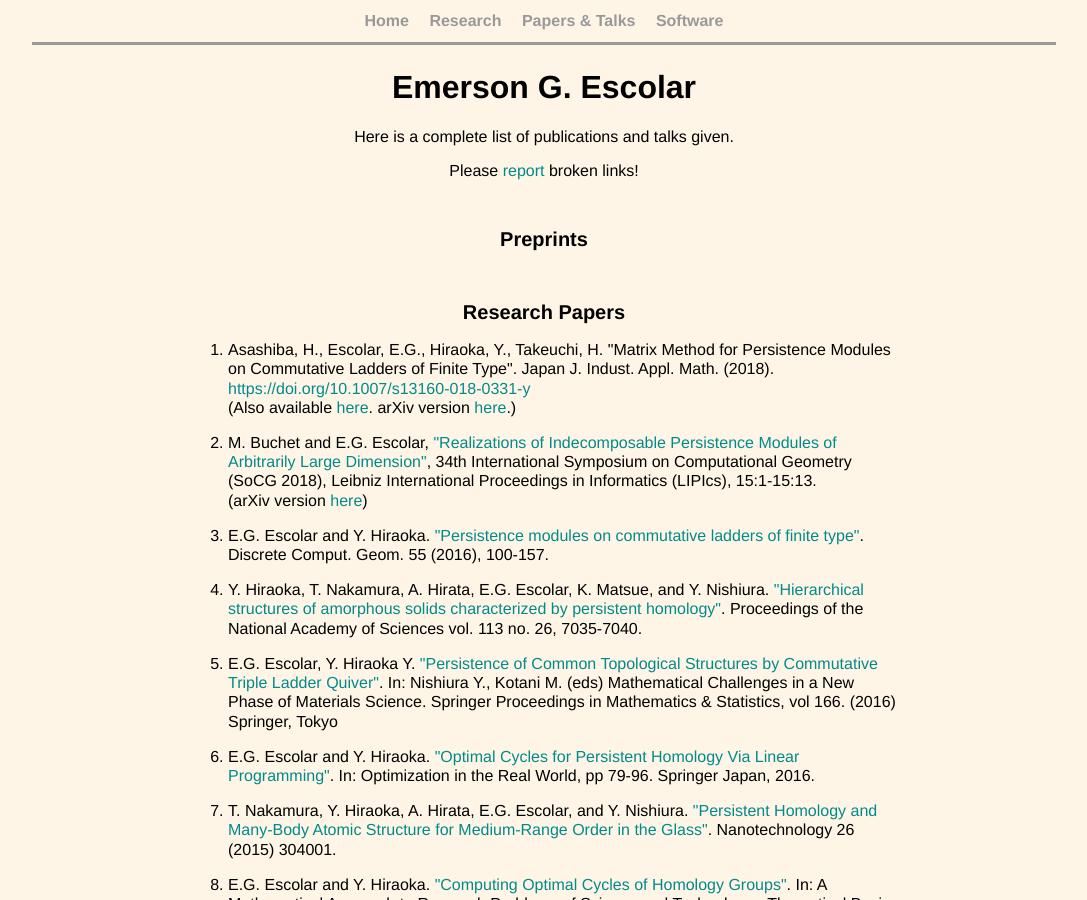
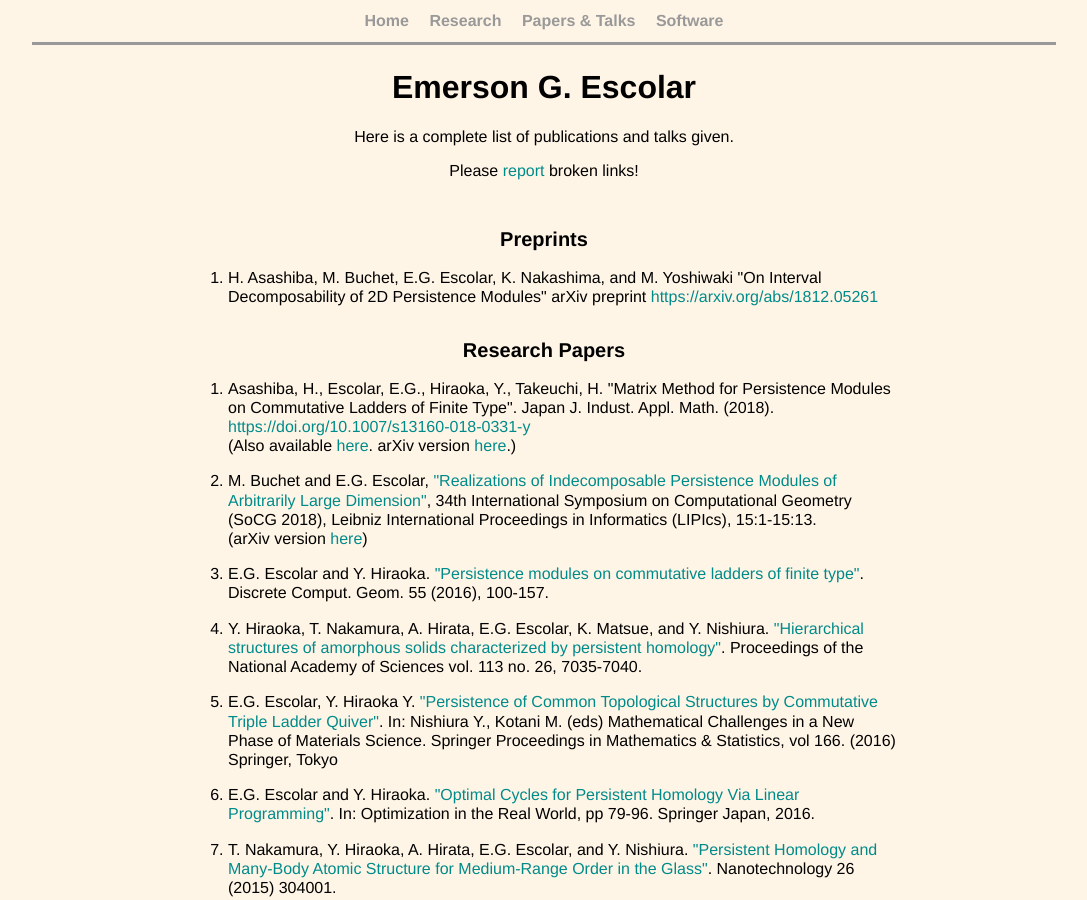
Before and after one commit to emerson-escolar/emerson-escolar.github.io, a Jekyll site: the page built from research_lists.html, in a window 1280 px wide and 900 px high. Shown: the whole window, without its empty margins (96-1183 px from the left). Built offline with Jekyll 4.4.1, drawn with Linux system fonts in a browser that asks for light colours.

Commit message:
interval decomposability paper

```diff
--- a/research_lists.html
+++ b/research_lists.html
@@ -19,6 +19,9 @@ title: Emer's Papers & Talks
 <section>
 	<h2> Preprints </h2>
 	<ol class="wordbox paperlist">
+    <li>
+			H. Asashiba, M. Buchet, E.G. Escolar, K. Nakashima, and M. Yoshiwaki "On Interval Decomposability of 2D Persistence Modules" arXiv preprint <a target="_blank" href=https://arxiv.org/abs/1812.05261>https://arxiv.org/abs/1812.05261</a>
+		</li>
 	</ol>
 </section>
 
```
